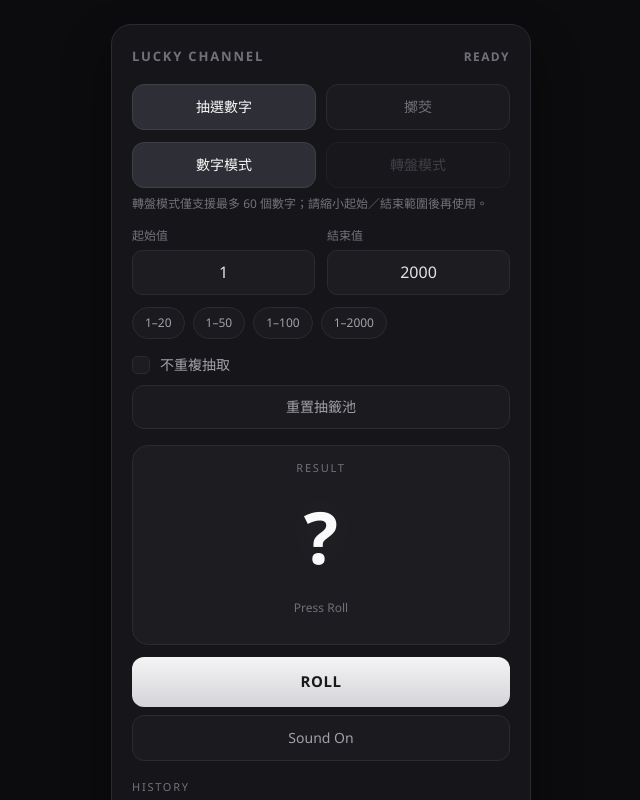
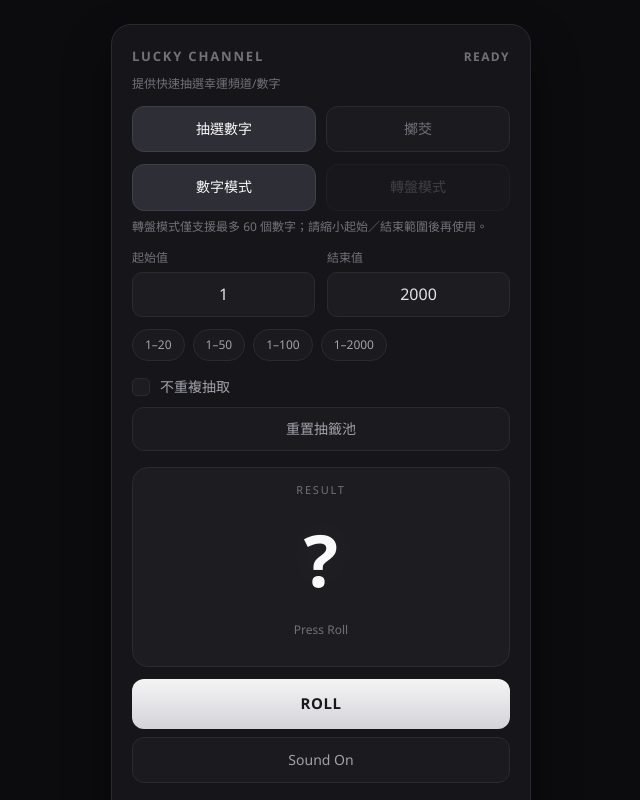
Before and after one commit to r041291867/lucky-seven, a React (Vite) app: page / in a window 1280 px wide. Shown: the top 800 px of the page, without its empty margins (319-959 px from the left). Built offline with nearby package versions, Linux system fonts and the light colour scheme.

Commit message:
Add header subtitle styling and content
- Introduced a new CSS class for header subtitles with specific margin, font size, color, and line height.
- Added a subtitle element in the App component to provide context for the feature.

```diff
--- a/src/App.css
+++ b/src/App.css
@@ -41,6 +41,13 @@
 
 .status.rolling {
   color: #fbbf24;
+}
+
+.header-subtitle {
+  margin: -8px 0 14px;
+  font-size: 12px;
+  color: var(--text-dim);
+  line-height: 1.35;
 }
 
 .mode-row {
--- a/src/App.tsx
+++ b/src/App.tsx
@@ -291,6 +291,7 @@ export default function App() {
             {isRolling ? 'ROLLING' : isTossing ? 'TOSSING' : 'READY'}
           </span>
         </header>
+        <p className="header-subtitle">提供快速抽選幸運頻道/數字</p>
 
         <div className="feature-row">
           <button
```
